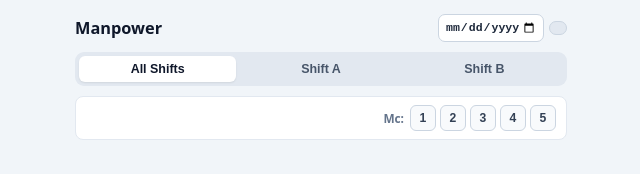
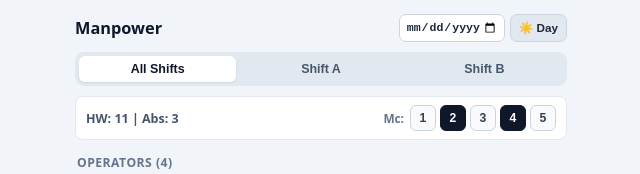
Before and after one commit to yerniteja1/attendance, a plain HTML site: page index.html in a window 1280 px wide. Shown: the top 174 px of the page, without its empty margins (319-959 px from the left). Drawn offline with Linux system fonts and the light colour scheme.

Commit message:
Add renderDayNightBtn function to fix ReferenceError

```diff
--- a/index.html
+++ b/index.html
@@ -168,6 +168,11 @@
     let activeMachines = [2, 4];
     let activeFilter = "ALL";
     let isDayShift = true; // will be set on load
+
+    // ---------- render day/night button ----------
+    function renderDayNightBtn() {
+      document.getElementById('shiftToggle').textContent = isDayShift ? '☀️ Day' : '🌙 Night';
+    }
 
     // ---------- 1️⃣  Try to load the static roster ----------
     async function loadRoster() {
```
